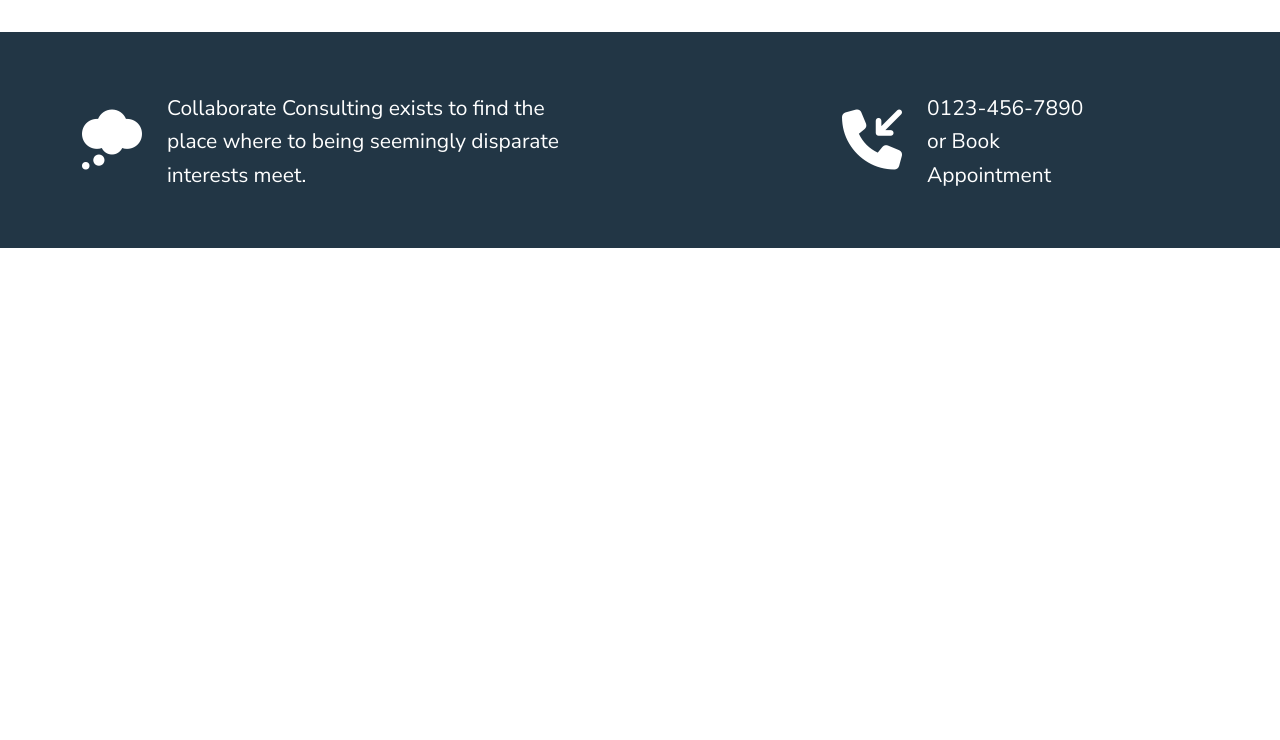
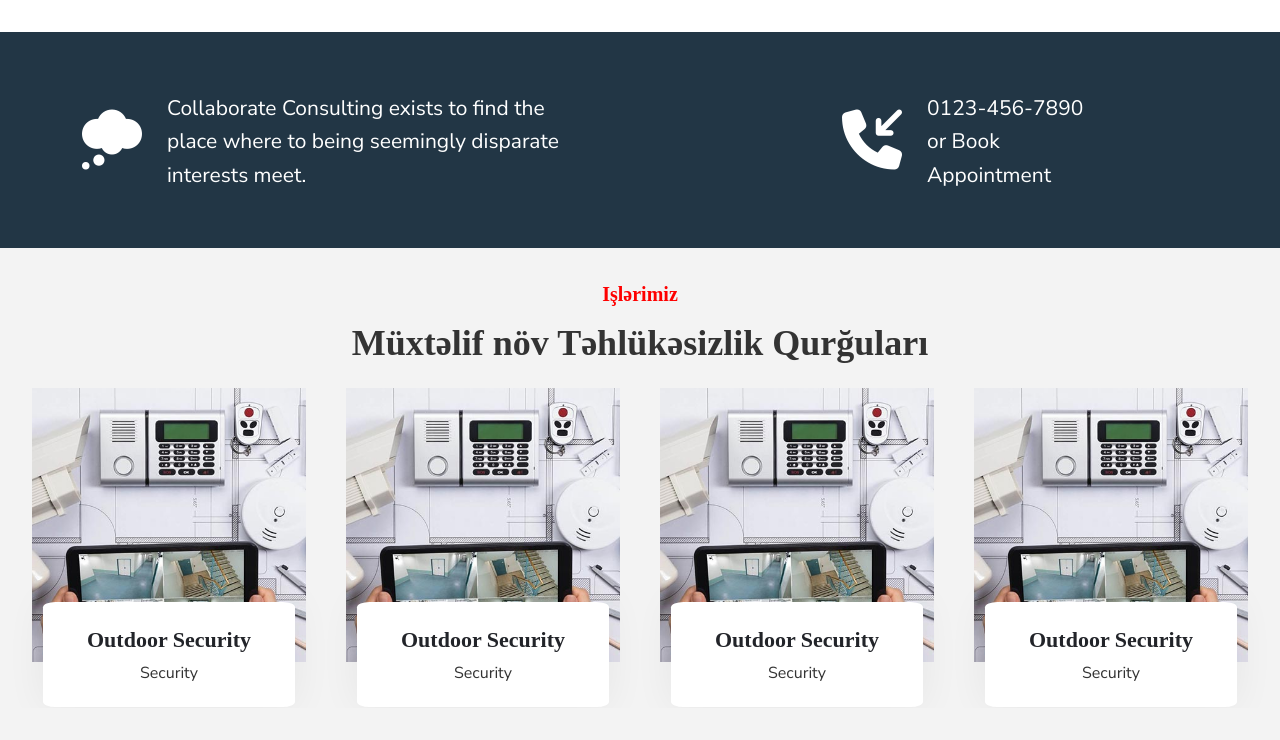
Before and after one commit to rafaelmehdiyev/AlarmGroup, a plain HTML site: page index.html in a window 1280 px wide. Shown: the part 2254-2994 px from the top of the page. Before the commit the page ends 2502 px from the top, so only its background shows below. Drawn offline with Linux system fonts and the light colour scheme; a web font is replaced by a local one.

Commit message:
Projects Section

```diff
--- a/assets/css/core.css
+++ b/assets/css/core.css
@@ -43,6 +43,10 @@ bg-main{
     display: flex;
     justify-content: center;
     align-items: center;
+}
+
+.section-heading{
+    text-align: center;
 }
 
 .subtitle,.section-title{
--- a/assets/css/root.css
+++ b/assets/css/root.css
@@ -4,6 +4,7 @@
 
     --color-main:#fe0000;
     --color-secondary:#223645;
+    --color-dark:#222429;
     --color-gray:#555;
     --color-white:#f3f3f3;
 }
--- a/assets/css/style.css
+++ b/assets/css/style.css
@@ -133,7 +133,7 @@
     margin-right: 5px;
 }
 
-/* Breaker Section */
+/* Call Section */
 .call-section{
     background-color: var(--color-secondary);
     padding: 60px 0px 55px 0px;
@@ -153,3 +153,72 @@
     font-size: 21px;
     font-weight: 500;
 }
+
+/* Project Section */
+
+.projects-section{
+    background:var(--color-white)
+}
+
+.project-box{
+    position: relative;
+    margin-bottom: 26px;
+    padding:20px;
+}
+
+.project-image{
+    overflow: hidden;
+    position: relative;
+}
+
+.project-image img{
+    transform: scale(1);
+    transition: .5s;
+}
+
+.project-image::before{
+    content: "";
+    position: absolute;
+    top: 0;
+    bottom : 0;
+    left: 0;
+    right: 0;
+    background:#00000080;
+    transform: scale(0);
+    transition: .5s;
+    z-index: 1;
+}
+
+.project-box:hover .project-image::before,
+.project-box:hover .project-image img
+{
+    transform: scale(1.2);
+}
+
+.project-content{
+    background-color: white;
+    position: absolute;
+    left: 0;
+    right: 0;
+    bottom: -25px;
+    margin: auto;
+    width: 80%;
+    box-shadow: 0 0 40px 0 #0000000f;
+    text-align: center;
+    border-radius: 5%;
+    z-index: 2;
+    padding: 25px 0 20px 0;
+}
+
+.project-content-heading h1{
+    font-family:var(--family-Rajdhani);
+    color: var(--color-dark);
+    font-size:22px;
+    line-height:1.2;
+    font-weight:700;
+    transition: .5s;
+}
+
+.project-content-heading:hover h1{
+    color: var(--color-main);
+}
--- a/assets/js/index.js
+++ b/assets/js/index.js
@@ -53,8 +53,6 @@ $.getScript('assets/js/news.js', function () {
     ]
   });
 });
-  console.log("🚀 ~ file: index.js:56 ~ newsCarousel", newsCarousel)
-
 /*=================================
           Partners Carousel
 ==================================*/
@@ -92,3 +90,41 @@ $(".carousel-partner").slick({
     }
   ]
 });
+
+/*=================================
+          Projects Carousel
+==================================*/
+
+$(".carousel-projects").slick({
+  infinite: true,
+  autoplay: true,
+  autoplaySpeed: 3000,
+  speed: 1000,
+  slidesToShow: 4,
+  slidesToScroll: 1,
+  arrows: false,
+  dots: false,
+  responsive: [
+    {
+      breakpoint: 1200,
+      settings: {
+        slidesToShow: 3,
+        slidesToScroll: 1,
+      }
+    },
+    {
+      breakpoint: 992,
+      settings: {
+        slidesToShow: 2,
+        slidesToScroll: 1,
+      }
+    },
+    {
+      breakpoint: 767,
+      settings: {
+        slidesToShow: 1,
+        slidesToScroll: 1,
+      }
+    }
+  ]
+});
--- a/index.html
+++ b/index.html
@@ -42,7 +42,7 @@
     </div>
     <div class="navbar">
       <div class="container">
-        <div class="nav-content d-flex">
+        <div class="nav-content d-flex w-100">
           <div class="logo">
             <a href="index.html">
               <img src="images/Alarm.png" class="img-fluid" alt="AlarmGroupMMC">
@@ -253,6 +253,83 @@
         </div>
       </div>
     </section>
+    <section class="section projects-section">
+      <div class="container-fluid">
+        <div class="section-heading">
+          <span class="subtitle">Işlərimiz</span>
+          <h3 class="section-title">Müxtəlif növ Təhlükəsizlik Qurğuları</h3>
+        </div>
+        <div class="section-body">
+          <div class="slickjs carousel-projects">
+            <div class="project-box">
+              <div class="project-image">
+                <img src="images/p3.jpg" class="img-fluid position-relative" alt="">
+              </div>
+              <div class="project-content">
+                <div class="project-content-heading">
+                  <h1>Outdoor Security</h1>
+                </div>
+                <div class="project-content-body">
+                  <p class="mb-0">Security</p>
+                </div>
+              </div>
+            </div>
+            <div class="project-box">
+              <div class="project-image">
+                <img src="images/p3.jpg" class="img-fluid position-relative" alt="">
+              </div>
+              <div class="project-content">
+                <div class="project-content-heading">
+                  <h1>Outdoor Security</h1>
+                </div>
+                <div class="project-content-body">
+                  <p class="mb-0">Security</p>
+                </div>
+              </div>
+            </div>
+            <div class="project-box">
+              <div class="project-image">
+                <img src="images/p3.jpg" class="img-fluid position-relative" alt="">
+              </div>
+              <div class="project-content">
+                <div class="project-content-heading">
+                  <h1>Outdoor Security</h1>
+                </div>
+                <div class="project-content-body">
+                  <p class="mb-0">Security</p>
+                </div>
+              </div>
+            </div>
+            <div class="project-box">
+              <div class="project-image">
+                <img src="images/p3.jpg" class="img-fluid position-relative" alt="">
+              </div>
+              <div class="project-content">
+                <div class="project-content-heading">
+                  <h1>Outdoor Security</h1>
+                </div>
+                <div class="project-content-body">
+                  <p class="mb-0">Security</p>
+                </div>
+              </div>
+            </div>
+            <div class="project-box">
+              <div class="project-image">
+                <img src="images/p3.jpg" class="img-fluid position-relative" alt="">
+              </div>
+              <div class="project-content">
+                <div class="project-content-heading">
+                  <h1>Outdoor Security</h1>
+                </div>
+                <div class="project-content-body">
+                  <p class="mb-0">Security</p>
+                </div>
+              </div>
+            </div>
+          </div>
+        </div>
+      </div>
+    </section>
   </main>
   <footer>
     <!-- place footer here -->
```
Also changed, not shown: images/p3.jpg (added).
